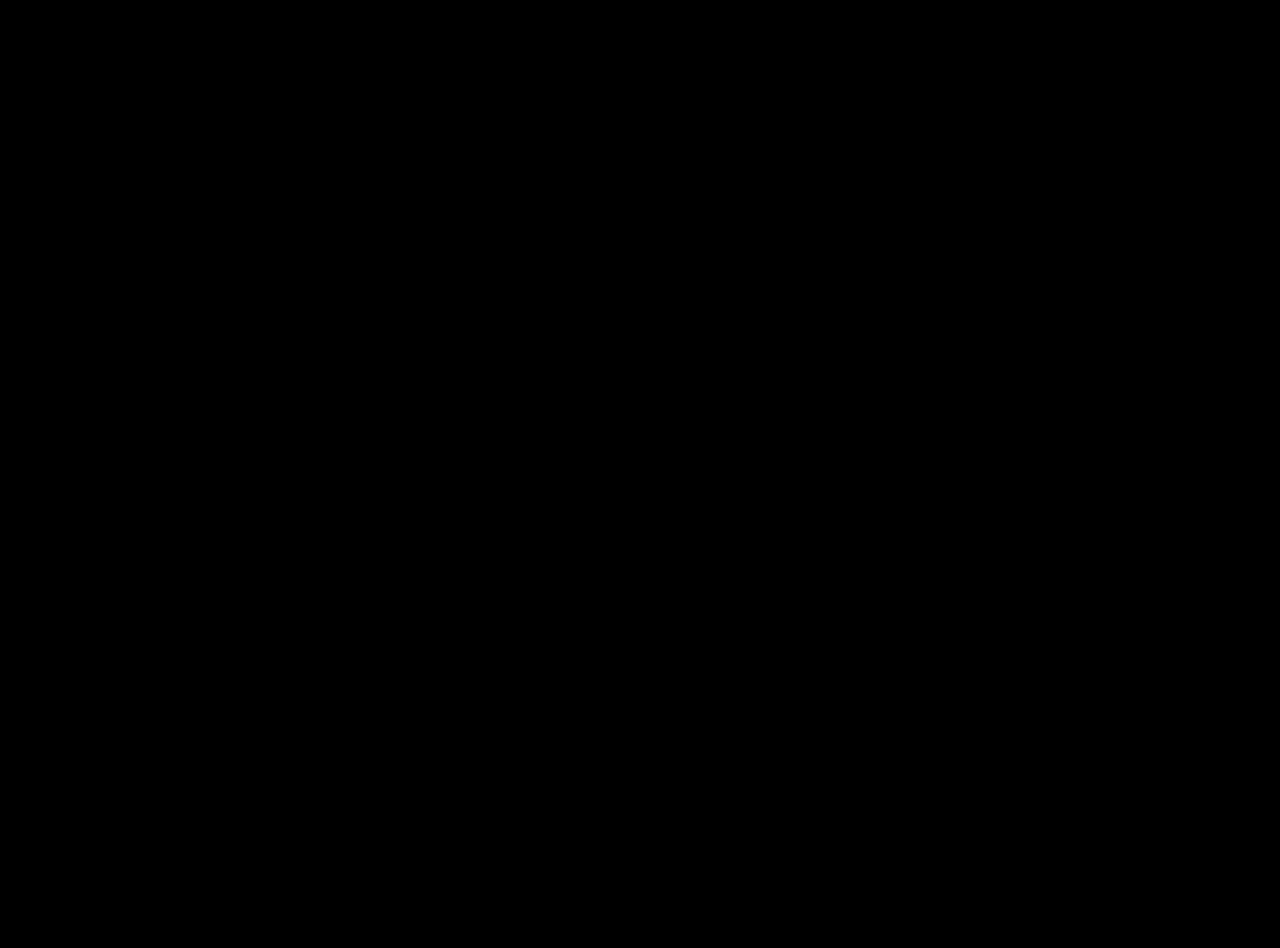
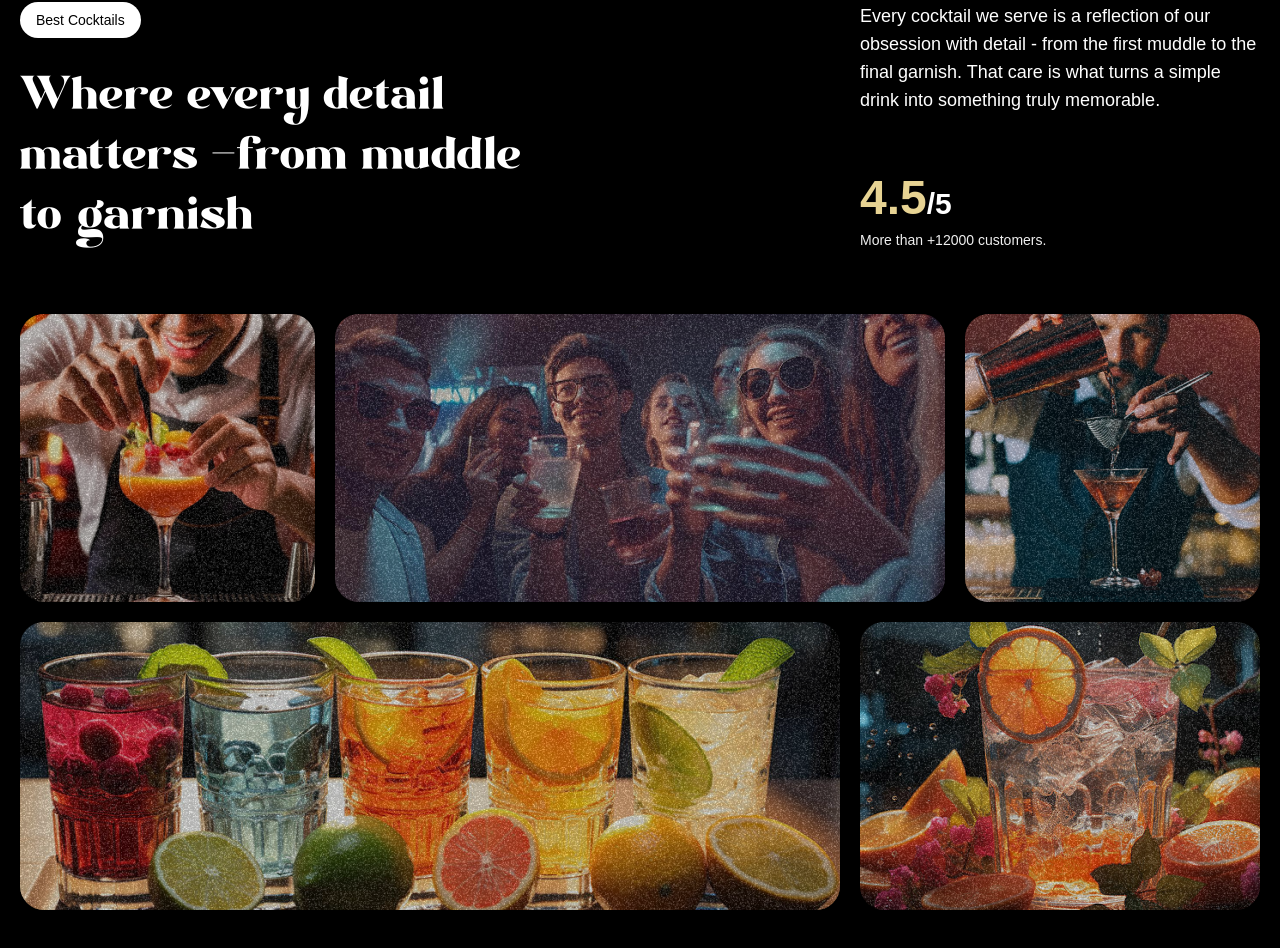
Before and after one commit to GilFajardo/mojito, a React (Vite) app: page / in a window 1280 px wide. Shown: the part 1710-2658 px from the top of the page. Before the commit the page ends 1600 px from the top, so only its background shows below. Built offline with nearby package versions, Linux system fonts and the light colour scheme; a web font is replaced by a local one.

Commit message:
Implementacion del About Section

```diff
--- a/src/App.jsx
+++ b/src/App.jsx
@@ -3,6 +3,7 @@
 import Navbar from './components/Navbar.jsx'
 import Hero from './components/Hero.jsx'
 import Cocktails from './components/Cocktails.jsx';
+import About from './components/About.jsx';
 
 
 gsap.registerPlugin(ScrollTrigger, SplitText);
@@ -13,6 +14,7 @@
             <Navbar/>
             <Hero/>
             <Cocktails/>
+            <About/>
         </main>
     )
 }
--- /dev/null
+++ b/src/components/About.jsx
@@ -0,0 +1,90 @@
+import React from 'react'
+import {useGSAP} from '@gsap/react'
+import { SplitText } from 'gsap/all'
+import gsap from 'gsap'
+
+const About = () => {
+    useGSAP(() => {
+        const titleSplit = SplitText.create('#about h2', {
+            type: 'words'
+        })
+
+        const scrollTimeline = gsap.timeline({
+            scrollTrigger: {
+                trigger: '#about',
+                start: 'top center'
+            }
+        })
+
+        scrollTimeline
+        .from(titleSplit.words,{
+            opacity: 0, duration: 1, yPercent: 100, ease: 'expo.out', stagger: 0.02
+        })
+        .from('.top-grid div, .bottom-grid div', {
+            opacity: 0, duration: 1, ease: 'power1.inOut', stagger: 0.04,
+        }, '-=0.5')
+    })
+
+    return (
+        <div id="about">
+            <div className="mb-16 md:px-0 px-5">
+                <div className="content">
+                    <div className="md:col-span-8">
+                        <p className="badge">Best Cocktails</p>
+                        <h2>
+                            Where every detail matters <span className="text-white">-</span>
+                            from muddle to garnish
+                        </h2>
+                    </div>
+
+                    <div className="sub-content">
+                        <p>
+                            Every cocktail we serve is a reflection of our obsession with detail - from the first muddle
+                            to the final garnish. That care is what turns a simple drink into something truly memorable.
+                        </p>
+
+                        <div>
+                            <p className="md:text-3xl text-xl font-bold">
+                                <span>4.5</span>/5
+                            </p>
+                            <p className="text-sm text-white-100">
+                                More than +12000 customers.
+                            </p>
+                        </div>
+                    </div>
+                </div>
+            </div>
+
+            <div className="top-grid">
+                <div className="md:col-span-3">
+                    <div className="noisy"/>
+                    <img src="/images/abt1.png" alt="grid-img-1" />
+                </div>
+
+                <div className="md:col-span-6">
+                    <div className="noisy"/>
+                    <img src="/images/abt2.png" alt="grid-img-2" />
+                </div>
+
+                <div className="md:col-span-3">
+                    <div className="noisy"/>
+                    <img src="/images/abt5.png" alt="grid-img-5" />
+                </div>
+            </div>
+
+            <div className="bottom-grid">
+                <div className="md:col-span-8">
+                    <div className="noisy"/>
+                    <img src="/images/abt3.png" alt="grid-img-3" />
+                </div>
+
+                <div className="md:col-span-4">
+                    <div className="noisy"/>
+                    <img src="/images/abt4.png" alt="grid-img-4" />
+                </div>
+            </div>
+        </div>
+    )
+}
+
+export default About
```
